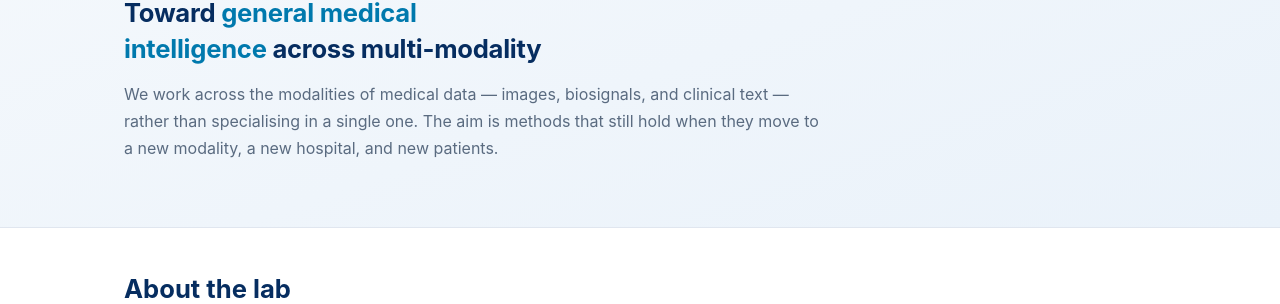
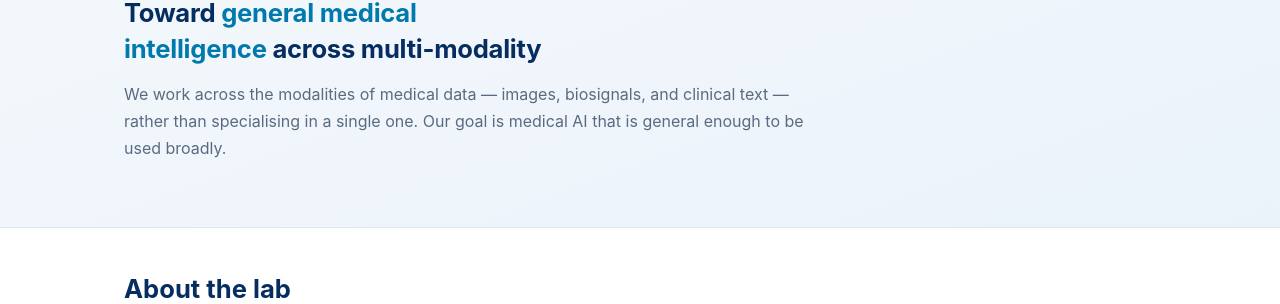
Before and after one commit to milelab-yu/milelab-yu.github.io, a Jekyll site: the page built from index.html, in a window 1280 px wide. Shown: the part 256-560 px from the top of the page. Built offline with Jekyll 4.4.1, drawn with Linux system fonts in a browser that asks for light colours.

Commit message:
copy: 태그라인 설명 두 번째 문장을 연구 목표 서술로 교체
Co-Authored-By: Claude Opus 5 (1M context) <noreply@anthropic.com>
Claude-Session: https://claude.ai/code/session_01W96o5EccXN4i3Jh1jTfkA5

```diff
--- a/_data/i18n.yml
+++ b/_data/i18n.yml
@@ -7,8 +7,8 @@ en:
   tagline: "Toward general medical intelligence across multi-modality"
   tagline_note: >-
     We work across the modalities of medical data — images, biosignals, and clinical
-    text — rather than specialising in a single one. The aim is methods that still
-    hold when they move to a new modality, a new hospital, and new patients.
+    text — rather than specialising in a single one. Our goal is medical AI that is
+    general enough to be used broadly.
   yu: "Yeungnam University"
   yu_url: "https://www.yu.ac.kr/main/en/"
   dept: "School of Computer Science and Engineering, Yeungnam University"
@@ -85,8 +85,7 @@ ko:
   tagline: "멀티모달리티를 아우르는 범용 의료 지능을 향하여"
   tagline_note: >-
     영상·생체신호·임상텍스트 등 의료 데이터의 여러 모달리티를 한 분야에 국한하지 않고
-    폭넓게 다룹니다. 새로운 모달리티, 새로운 병원, 새로운 환자로 옮겨가도 성립하는
-    방법을 찾는 것이 목표입니다.
+    폭넓게 다룹니다. 범용적으로 사용 가능한 의료 인공지능 연구를 목표로 합니다.
   yu: "영남대학교"
   yu_url: "https://www.yu.ac.kr/"
   dept: "영남대학교 컴퓨터학부"
```
